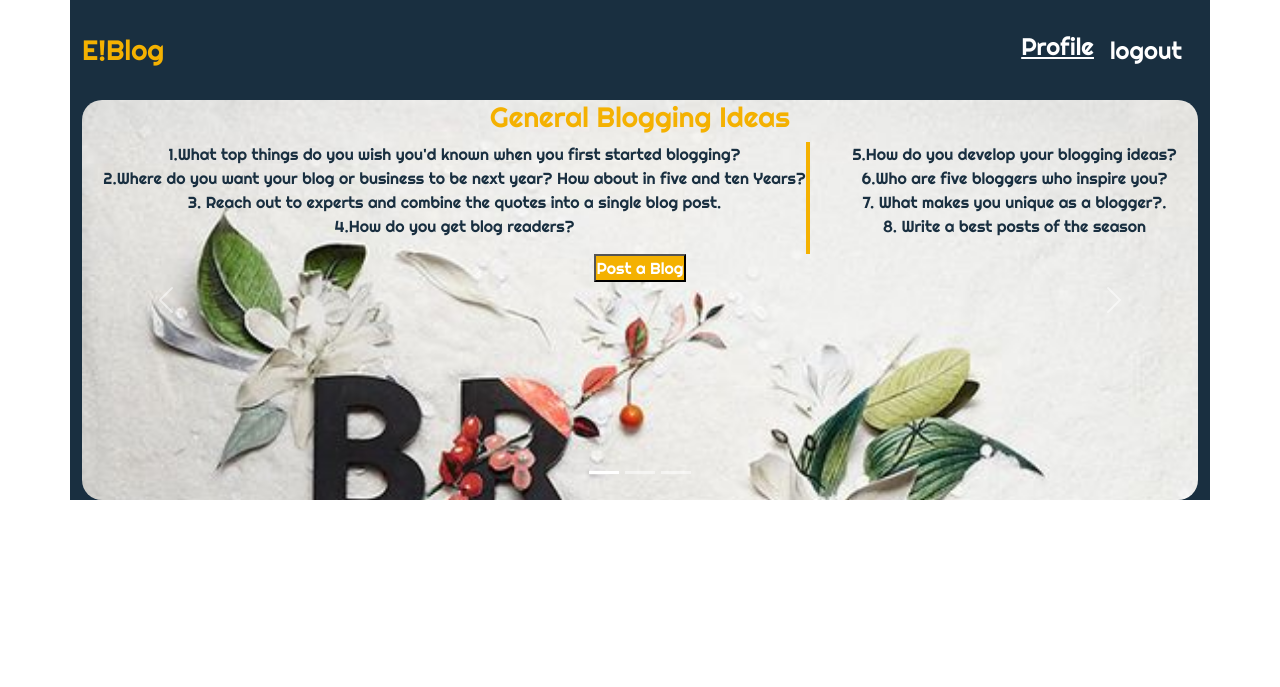
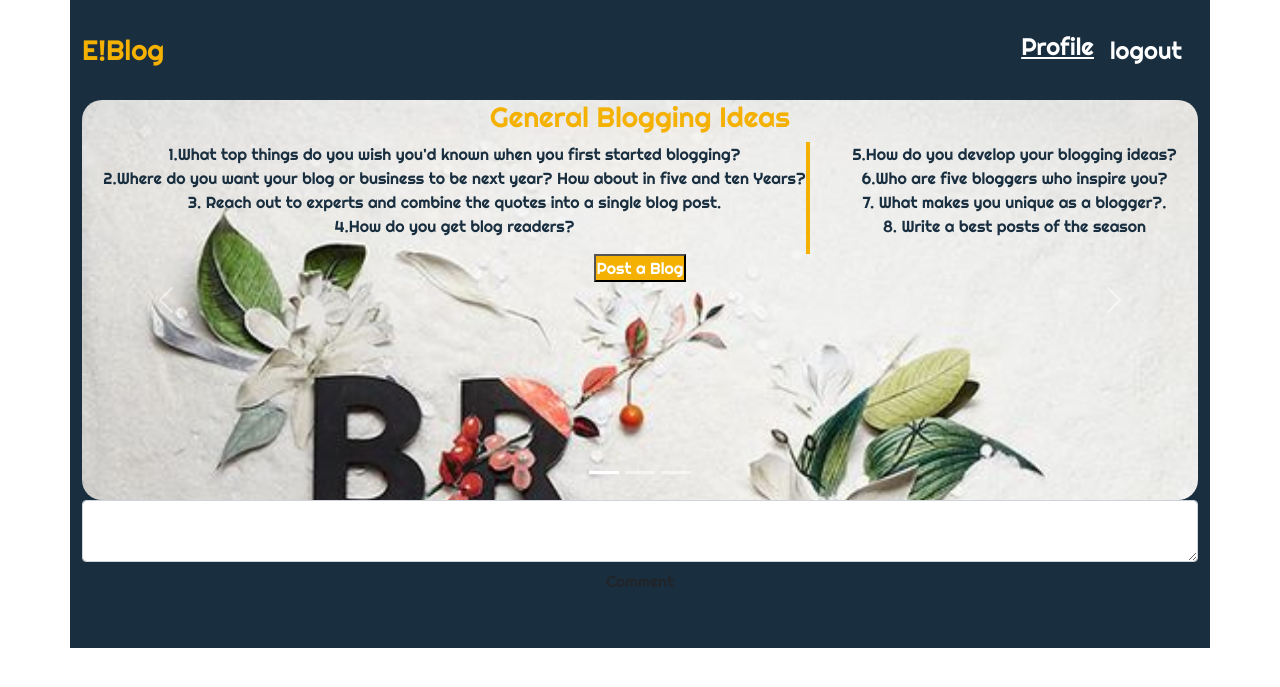
Before and after one commit to SaretoTracy/Blog-Post, a Flask app: page /dashboard in a window 1280 px wide. Shown: the top 687 px of the page. Run offline with Flask 2, Linux system fonts and the light colour scheme; the visitor is signed in with stand-in values (Sample User, id 1); data comes from the database, SQL or seed files in the repository; data that the repository does not hold is empty; some libraries are stand-ins or nearby versions; some web fonts are replaced.

Commit message:
add comment form

```diff
--- a/app/templates/dashboard.html
+++ b/app/templates/dashboard.html
@@ -104,11 +104,15 @@
                 <p>Submitted by: {{b.owner.username}}</p>
                 {% endfor %}
             </div>
+
+            <form method="POST">
+                <textarea name="comment" class="form-control"></textarea>
+                <div align="center">
+                    <button type="submit" class=" btn">Comment</button>
+
+                </div>
+            </form>
         </div>
-
-
-
-
     </div>
     <script src="https://cdn.jsdelivr.net/npm/bootstrap@5.1.3/dist/js/bootstrap.bundle.min.js" integrity="sha384-ka7Sk0Gln4gmtz2MlQnikT1wXgYsOg+OMhuP+IlRH9sENBO0LRn5q+8nbTov4+1p" crossorigin="anonymous">
     </script>
```
